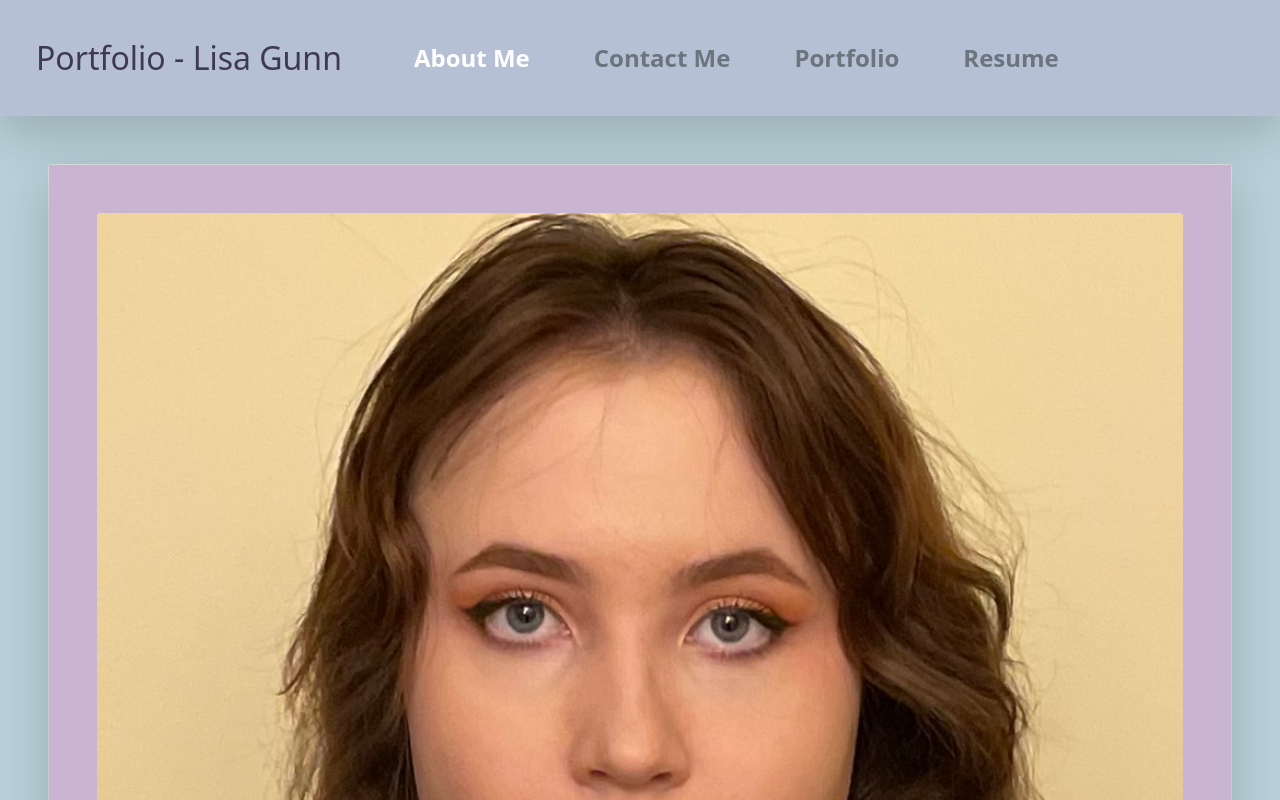
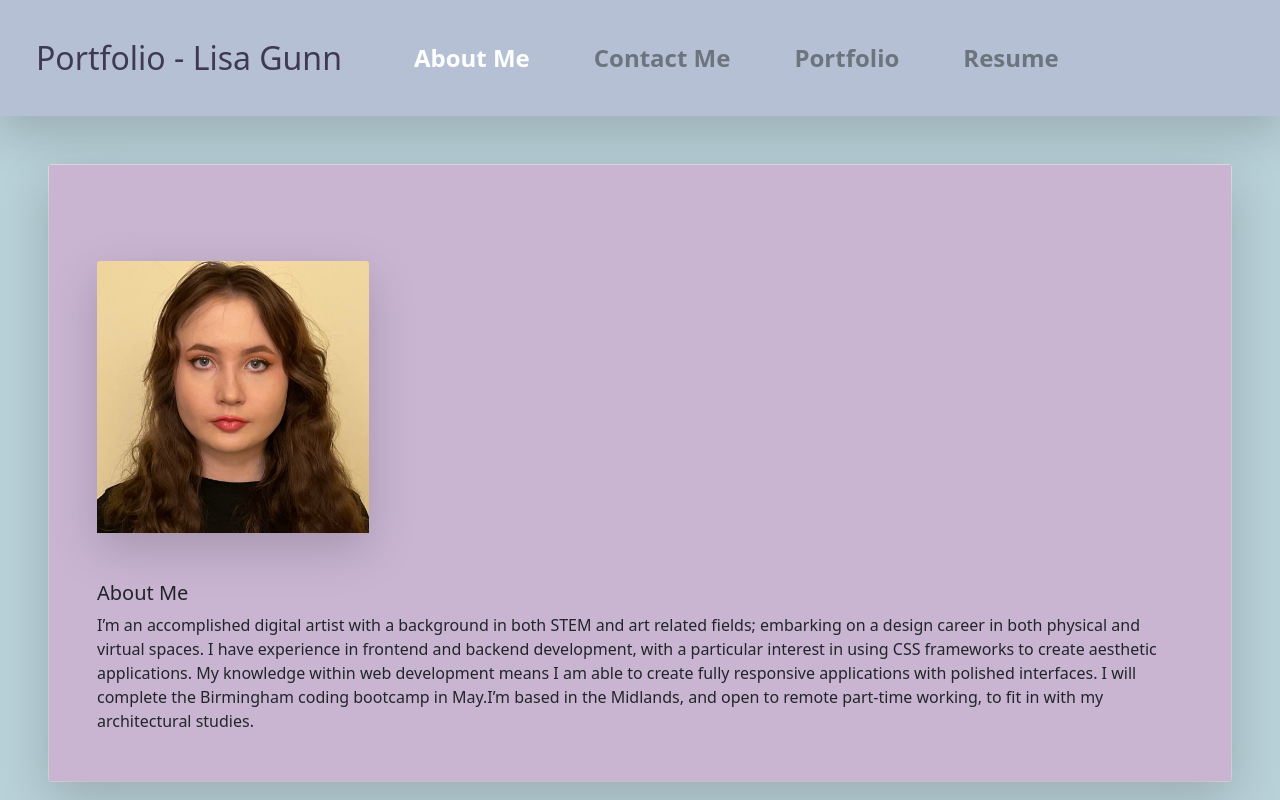
Before and after one commit to LisaCR01/React-Portfolio, a React (Create React App) app: page / in a window 1280 px wide. Shown: the top 800 px of the page. Built offline with nearby package versions, Linux system fonts and the light colour scheme.

Commit message:
made about me image is smaller now

```diff
--- a/src/components/pages/AboutMe.js
+++ b/src/components/pages/AboutMe.js
@@ -7,7 +7,7 @@ export default function AboutMe() {
   return (
     <div className="card m-5">
         <div className="card-body p-5 shadow-lg">
-        <img className="card-img-top w-10" src={me} alt="image of me"/>
+        <img className="card-img-top w-25 my-5 shadow-lg" src={me} alt="image of me"/>
         <h5 className="card-title">About Me</h5>
         <p className="card-text">I’m an accomplished digital artist with a background in both STEM and art related fields; embarking on a design career in both physical and virtual spaces. I have experience in frontend and backend development, with a particular interest in using CSS frameworks to create aesthetic applications. My knowledge within web development means I am able to create fully responsive applications with polished interfaces. I will complete the Birmingham coding bootcamp in May.I’m based in the Midlands, and open to remote part-time working, to fit in with my architectural studies.</p>
         </div>
```
